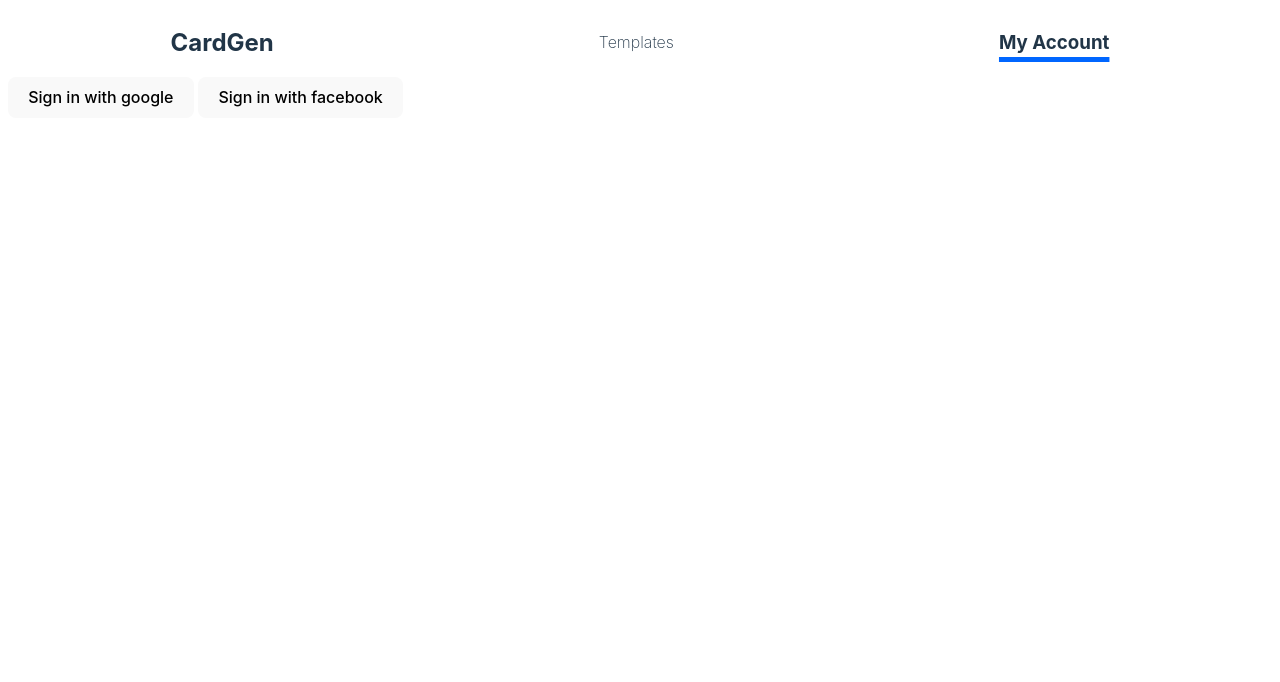
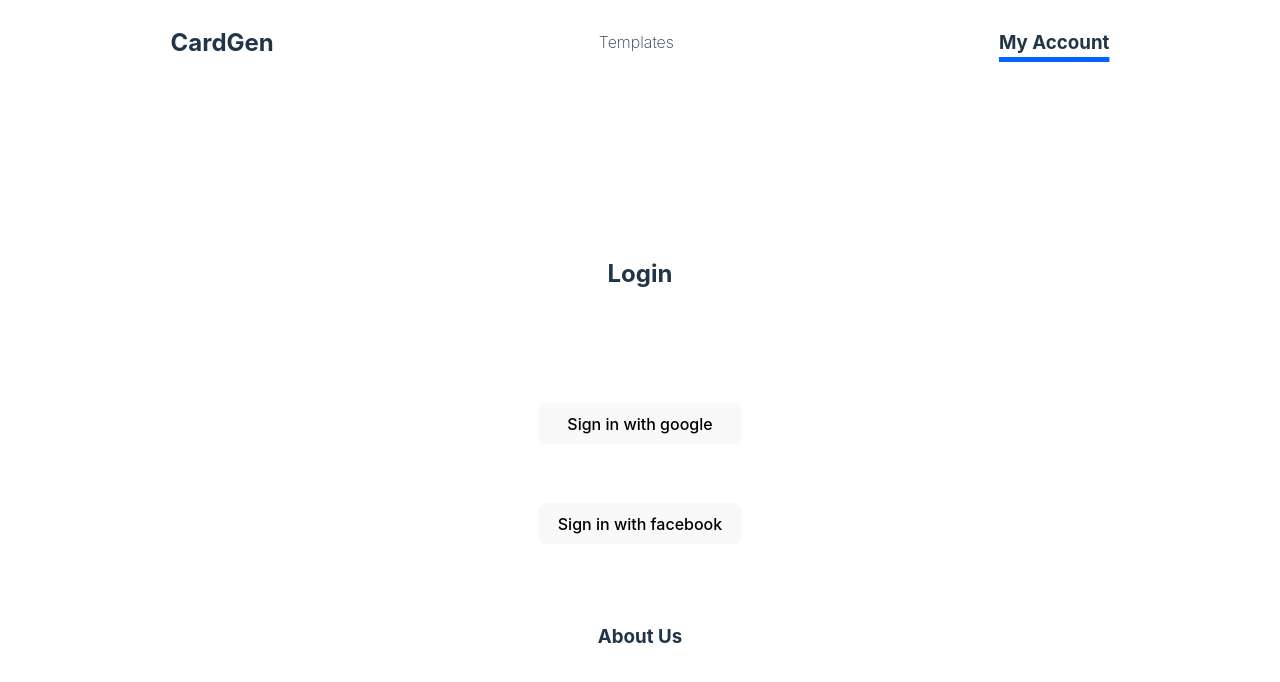
Before and after one commit to kurayami07734/card-gen, a Svelte app: page / in a window 1280 px wide. Both pictures are taken after a click on the element "My Account". Shown: the top 682 px of the page. Built offline with nearby package versions, Linux system fonts and the light colour scheme.

Commit message:
tinkering with login page ui

```diff
--- a/src/App.svelte
+++ b/src/App.svelte
@@ -15,7 +15,6 @@
   bind:selectedTab
   on:go-home={() => (selectedTab = "Home")}
   on:go-login={() => (selectedTab = "Login")}
-  on:go-about={() => (selectedTab = "About")}
   on:go-search={() => {
     selectedTab = "Search";
     event = { detail: "" };
@@ -30,7 +29,7 @@
       }}
     />
   {:else if selectedTab === "Login"}
-    <LoginPage bind:user />
+    <LoginPage bind:user on:go-about={() => (selectedTab = "About")} />
   {:else if selectedTab === "Search"}
     <SearchPage bind:value={event.detail} />
   {:else if selectedTab === "About"}
--- a/src/pages/loginPage.svelte
+++ b/src/pages/loginPage.svelte
@@ -1,22 +1,26 @@
 <script lang="ts">
+    import { createEventDispatcher } from "svelte";
 
-    async function loginGoogle(){
-        let {signInWithPopup} = await import("firebase/auth");
-        let {auth, googleProvider} = await import("../firebase");
+    async function loginGoogle() {
+        let { signInWithPopup } = await import("firebase/auth");
+        let { auth, googleProvider } = await import("../firebase");
         signInWithPopup(auth, googleProvider).then((res) => (user = res.user));
         console.log(user);
     }
     async function loginFacebook() {
-        let {signInWithPopup} = await import("firebase/auth");
-        let {auth, facebookProvider} = await import("../firebase");
-        signInWithPopup(auth, facebookProvider).then((res) => (user = res.user));
+        let { signInWithPopup } = await import("firebase/auth");
+        let { auth, facebookProvider } = await import("../firebase");
+        signInWithPopup(auth, facebookProvider).then(
+            (res) => (user = res.user)
+        );
         console.log(user);
     }
     async function logout() {
-        let {auth} = await import("../firebase");
+        let { auth } = await import("../firebase");
         auth.signOut();
         user = null;
     }
+    let dispatch = createEventDispatcher();
     export let user;
 </script>
 
@@ -25,10 +29,48 @@
         <p>{user.displayName}</p>
         <button on:click={logout}>Logout</button>
     {:else}
-    <div class="login-box">
-        <button on:click={loginGoogle}>Sign in with google</button>
-        <button on:click={loginFacebook}>Sign in with facebook</button>
+        <div class="login-box">
+            <h2>Login</h2>
+            <div class="login-btns">
+                <button on:click={loginGoogle}>Sign in with google</button>
+                <button on:click={loginFacebook}>Sign in with facebook</button>
+            </div>
+        </div>
+    {/if}
+    <div class="about-us">
+        <h3
+            on:click={() => dispatch("go-about")}
+            on:keypress={() => dispatch("go-about")}
+        >
+            About Us
+        </h3>
     </div>
-    {/if}
+</section>
 
-</section>
+<style>
+    section {
+        display: flex;
+        flex-direction: column;
+        justify-content: center;
+        align-items: center;
+        height: 90vh;
+    }
+    .login-box {
+        display: flex;
+        flex-direction: column;
+        max-width: 70vw;
+        width: 60vw;
+        text-align: center;
+        /* background-color: #02000c; */
+        height: 50vh;
+        justify-content: space-around;
+        align-items: center;
+    }
+    .login-btns {
+        display: flex;
+        height: 25vh;
+        flex-direction: column;
+        max-width: 40vw;
+        justify-content: space-around;
+    }
+</style>
```
